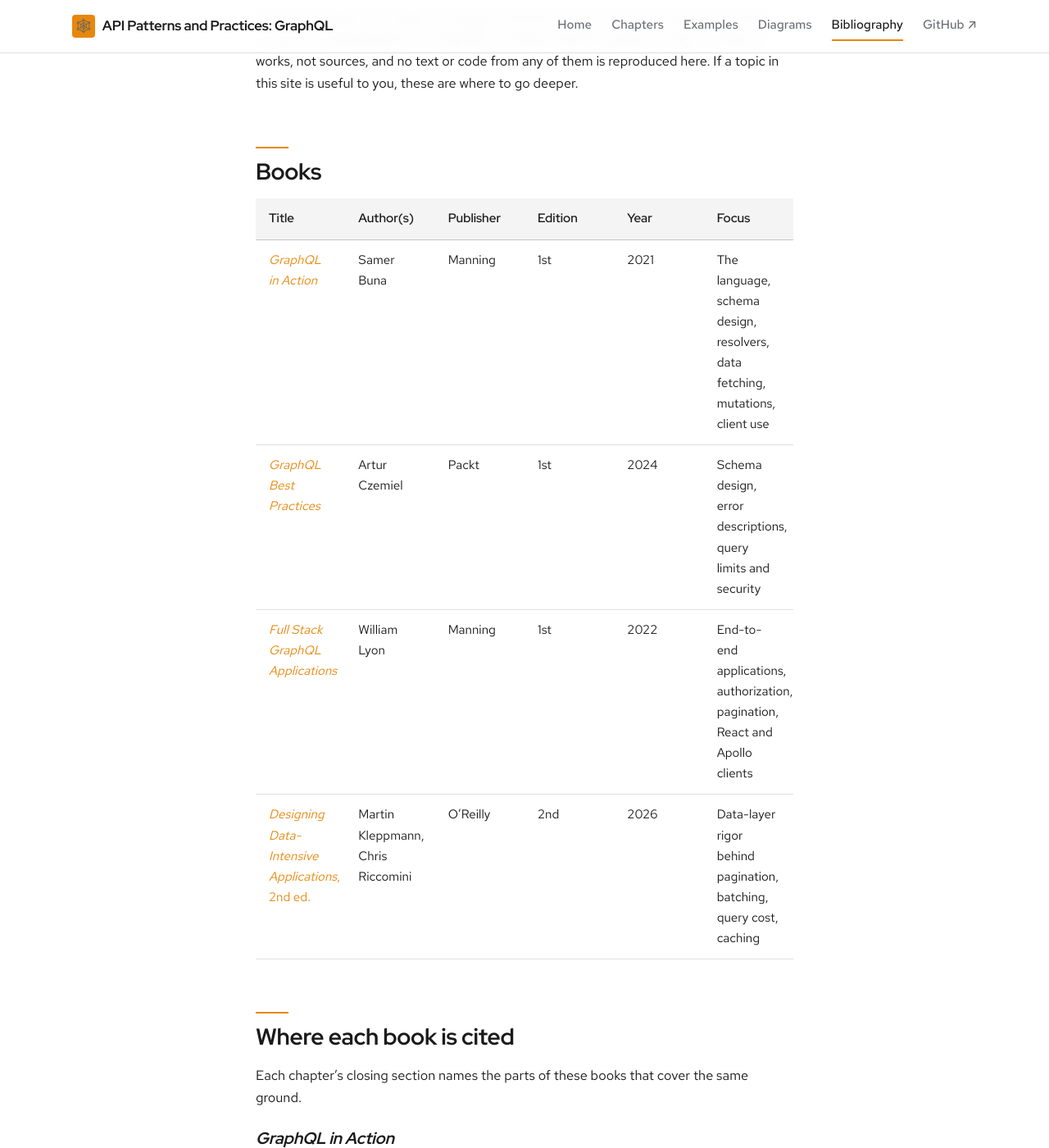
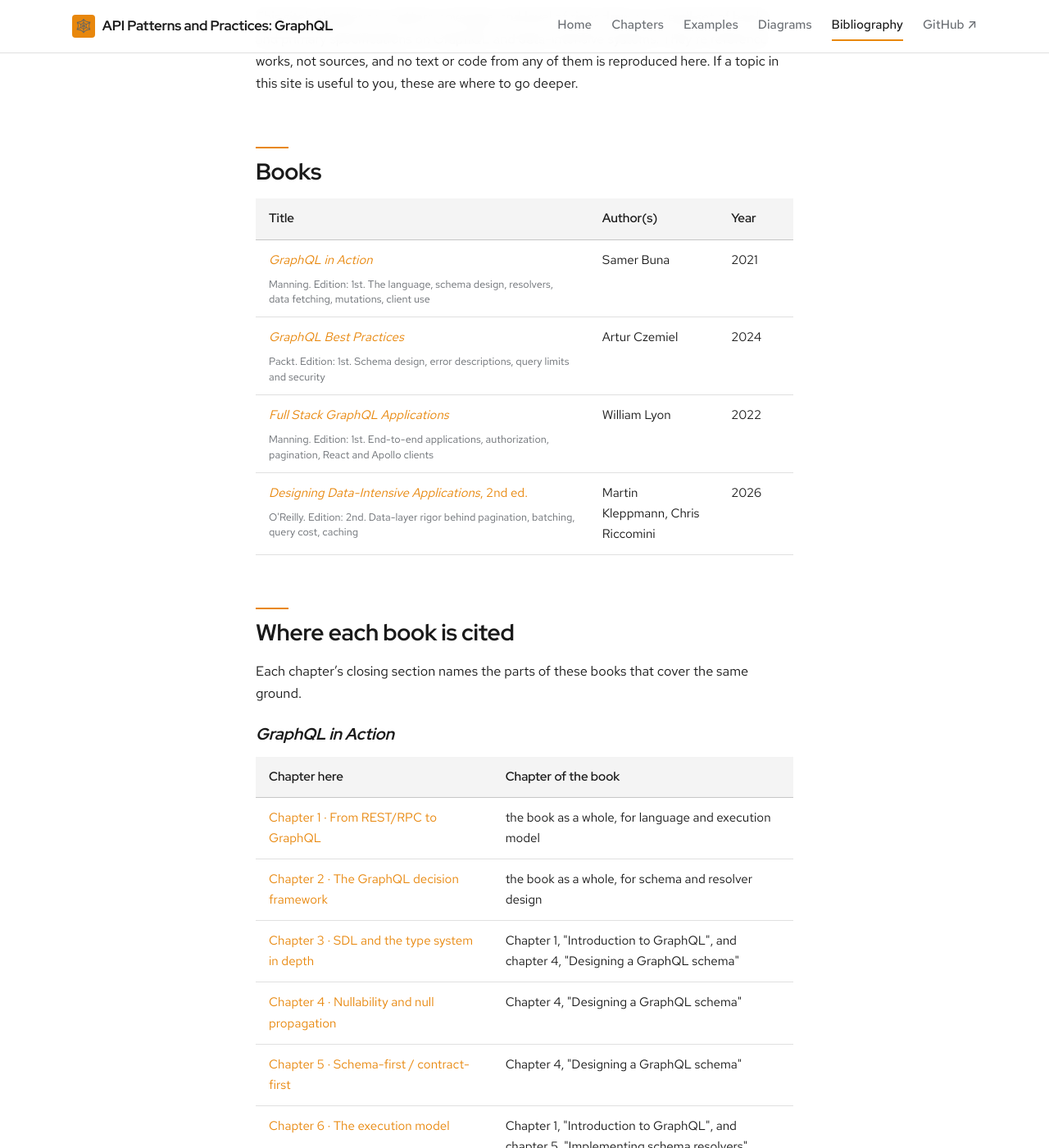
Before and after one commit to patterncatalyst/api-patterns-and-practices-graphql, a Jekyll site: the page built from bibliography.md, in a window 1280 px wide and 1400 px high, scrolled down 342 px. Shown: the whole window at 82% size. Built offline with Jekyll 4.4.1, drawn with Linux system fonts in a browser that asks for light colours; some web fonts are replaced; some of the changed text lies outside the part shown.

Commit message:
site: bibliography tables with explicit column widths (#15)
Markdown tables with five or six columns on the narrow page split into equal fixed columns, so titles, years and ISBNs wrapped mid-word. The tables are now HTML with colgroup widths: books keep Title, Author(s) and Year, with publisher and focus on a small line under the title; tables with a Link column link the first column instead.

```diff
--- a/assets/css/site.css
+++ b/assets/css/site.css
@@ -858,3 +858,9 @@ table :is(th, td) code {
 .codetabs-panel .highlight{ margin:0 !important; border-radius:0 !important; }
 /* graceful no-JS fallback: show every block, labelled nothing-lost */
 .no-js .codetabs{ display:none; }
+
+/* Bibliography: explicit column widths (colgroup) keep long titles and focus text readable */
+table.bib { table-layout: fixed; width: 100%; }
+table.bib td small { display: block; margin-top: .5rem; color: var(--ink-muted, #6a6e73); line-height: 1.45; }
+table.bib--books td:last-child { white-space: nowrap; }
+table.bib :is(th, td) code { white-space: normal; overflow-wrap: anywhere; }
--- a/bibliography.md
+++ b/bibliography.md
@@ -12,12 +12,16 @@ here. If a topic in this site is useful to you, these are where to go deeper.
 
 ## Books
 
-| Title | Author(s) | Publisher | Edition | Year | Focus |
-|---|---|---|---|---|---|
-| [*GraphQL in Action*](https://www.manning.com/books/graphql-in-action) | Samer Buna | Manning | 1st | 2021 | The language, schema design, resolvers, data fetching, mutations, client use |
-| [*GraphQL Best Practices*](https://www.packtpub.com/en-us/product/graphql-best-practices-9781835467145) | Artur Czemiel | Packt | 1st | 2024 | Schema design, error descriptions, query limits and security |
-| [*Full Stack GraphQL Applications*](https://www.manning.com/books/fullstack-graphql-applications) | William Lyon | Manning | 1st | 2022 | End-to-end applications, authorization, pagination, React and Apollo clients |
-| [*Designing Data-Intensive Applications*, 2nd ed.](https://www.oreilly.com/library/view/designing-data-intensive-applications/9781098119058/) | Martin Kleppmann, Chris Riccomini | O'Reilly | 2nd | 2026 | Data-layer rigor behind pagination, batching, query cost, caching |
+<table class="bib bib--books">
+  <colgroup><col style="width:62%"><col style="width:24%"><col style="width:14%"></colgroup>
+  <thead><tr><th>Title</th><th>Author(s)</th><th>Year</th></tr></thead>
+  <tbody>
+    <tr><td><a href="https://www.manning.com/books/graphql-in-action" rel="noopener"><em>GraphQL in Action</em></a><br><small>Manning. Edition: 1st. The language, schema design, resolvers, data fetching, mutations, client use</small></td><td>Samer Buna</td><td>2021</td></tr>
+    <tr><td><a href="https://www.packtpub.com/en-us/product/graphql-best-practices-9781835467145" rel="noopener"><em>GraphQL Best Practices</em></a><br><small>Packt. Edition: 1st. Schema design, error descriptions, query limits and security</small></td><td>Artur Czemiel</td><td>2024</td></tr>
+    <tr><td><a href="https://www.manning.com/books/fullstack-graphql-applications" rel="noopener"><em>Full Stack GraphQL Applications</em></a><br><small>Manning. Edition: 1st. End-to-end applications, authorization, pagination, React and Apollo clients</small></td><td>William Lyon</td><td>2022</td></tr>
+    <tr><td><a href="https://www.oreilly.com/library/view/designing-data-intensive-applications/9781098119058/" rel="noopener"><em>Designing Data-Intensive Applications</em>, 2nd ed.</a><br><small>O'Reilly. Edition: 2nd. Data-layer rigor behind pagination, batching, query cost, caching</small></td><td>Martin Kleppmann, Chris Riccomini</td><td>2026</td></tr>
+  </tbody>
+</table>
 
 ## Where each book is cited
 
@@ -25,64 +29,84 @@ Each chapter's closing section names the parts of these books that cover the sam
 
 ### *GraphQL in Action*
 
-| Chapter here | Chapter of the book |
-|---|---|
-| [Chapter 1 · From REST/RPC to GraphQL]({{ '/docs/01-from-rest-and-rpc-to-graphql/' | relative_url }}) | the book as a whole, for language and execution model |
-| [Chapter 2 · The GraphQL decision framework]({{ '/docs/02-graphql-decision-framework/' | relative_url }}) | the book as a whole, for schema and resolver design |
-| [Chapter 3 · SDL and the type system in depth]({{ '/docs/03-sdl-and-the-type-system/' | relative_url }}) | Chapter 1, "Introduction to GraphQL", and chapter 4, "Designing a GraphQL schema" |
-| [Chapter 4 · Nullability and null propagation]({{ '/docs/04-nullability-and-null-propagation/' | relative_url }}) | Chapter 4, "Designing a GraphQL schema" |
-| [Chapter 5 · Schema-first / contract-first]({{ '/docs/05-contract-first-schemas/' | relative_url }}) | Chapter 4, "Designing a GraphQL schema" |
-| [Chapter 6 · The execution model]({{ '/docs/06-the-execution-model/' | relative_url }}) | Chapter 1, "Introduction to GraphQL", and chapter 5, "Implementing schema resolvers" |
-| [Chapter 7 · Queries and resolvers]({{ '/docs/07-queries-and-resolvers/' | relative_url }}) | Chapter 3, "Customizing and organizing GraphQL operations", chapter 5, "Implementing schema resolvers", and chapter 6, "Working with database models and relations" |
-| [Chapter 8 · Mutations and input types]({{ '/docs/08-mutations-and-input-types/' | relative_url }}) | Chapter 8, "Implementing mutations" |
-| [Chapter 9 · Error handling]({{ '/docs/09-error-handling/' | relative_url }}) | Chapter 8, "Implementing mutations" |
-| [Chapter 10 · Schema design patterns]({{ '/docs/10-schema-design-patterns/' | relative_url }}) | Chapter 4, "Designing a GraphQL schema" |
-| [Chapter 13 · The N+1 problem and DataLoaders]({{ '/docs/13-n-plus-one-and-dataloaders/' | relative_url }}) | Chapter 7, "Optimizing data fetching" |
-| [Chapter 16 · Caching]({{ '/docs/16-caching/' | relative_url }}) | Chapter 7, "Optimizing data fetching" |
-| [Chapter 22 · Client integration]({{ '/docs/22-client-integration/' | relative_url }}) | the book as a whole, for consuming a GraphQL API from a client |
+<table class="bib">
+  <colgroup><col style="width:44%"><col style="width:56%"></colgroup>
+  <thead><tr><th>Chapter here</th><th>Chapter of the book</th></tr></thead>
+  <tbody>
+    <tr><td><a href="{{ '/docs/01-from-rest-and-rpc-to-graphql/' | relative_url }}" rel="noopener">Chapter 1 · From REST/RPC to GraphQL</a></td><td>the book as a whole, for language and execution model</td></tr>
+    <tr><td><a href="{{ '/docs/02-graphql-decision-framework/' | relative_url }}" rel="noopener">Chapter 2 · The GraphQL decision framework</a></td><td>the book as a whole, for schema and resolver design</td></tr>
+    <tr><td><a href="{{ '/docs/03-sdl-and-the-type-system/' | relative_url }}" rel="noopener">Chapter 3 · SDL and the type system in depth</a></td><td>Chapter 1, "Introduction to GraphQL", and chapter 4, "Designing a GraphQL schema"</td></tr>
+    <tr><td><a href="{{ '/docs/04-nullability-and-null-propagation/' | relative_url }}" rel="noopener">Chapter 4 · Nullability and null propagation</a></td><td>Chapter 4, "Designing a GraphQL schema"</td></tr>
+    <tr><td><a href="{{ '/docs/05-contract-first-schemas/' | relative_url }}" rel="noopener">Chapter 5 · Schema-first / contract-first</a></td><td>Chapter 4, "Designing a GraphQL schema"</td></tr>
+    <tr><td><a href="{{ '/docs/06-the-execution-model/' | relative_url }}" rel="noopener">Chapter 6 · The execution model</a></td><td>Chapter 1, "Introduction to GraphQL", and chapter 5, "Implementing schema resolvers"</td></tr>
+    <tr><td><a href="{{ '/docs/07-queries-and-resolvers/' | relative_url }}" rel="noopener">Chapter 7 · Queries and resolvers</a></td><td>Chapter 3, "Customizing and organizing GraphQL operations", chapter 5, "Implementing schema resolvers", and chapter 6, "Working with database models and relations"</td></tr>
+    <tr><td><a href="{{ '/docs/08-mutations-and-input-types/' | relative_url }}" rel="noopener">Chapter 8 · Mutations and input types</a></td><td>Chapter 8, "Implementing mutations"</td></tr>
+    <tr><td><a href="{{ '/docs/09-error-handling/' | relative_url }}" rel="noopener">Chapter 9 · Error handling</a></td><td>Chapter 8, "Implementing mutations"</td></tr>
+    <tr><td><a href="{{ '/docs/10-schema-design-patterns/' | relative_url }}" rel="noopener">Chapter 10 · Schema design patterns</a></td><td>Chapter 4, "Designing a GraphQL schema"</td></tr>
+    <tr><td><a href="{{ '/docs/13-n-plus-one-and-dataloaders/' | relative_url }}" rel="noopener">Chapter 13 · The N+1 problem and DataLoaders</a></td><td>Chapter 7, "Optimizing data fetching"</td></tr>
+    <tr><td><a href="{{ '/docs/16-caching/' | relative_url }}" rel="noopener">Chapter 16 · Caching</a></td><td>Chapter 7, "Optimizing data fetching"</td></tr>
+    <tr><td><a href="{{ '/docs/22-client-integration/' | relative_url }}" rel="noopener">Chapter 22 · Client integration</a></td><td>the book as a whole, for consuming a GraphQL API from a client</td></tr>
+  </tbody>
+</table>
 
 ### *GraphQL Best Practices*
 
-| Chapter here | Chapter of the book |
-|---|---|
-| [Chapter 9 · Error handling]({{ '/docs/09-error-handling/' | relative_url }}) | the book as a whole, for error descriptions |
-| [Chapter 10 · Schema design patterns]({{ '/docs/10-schema-design-patterns/' | relative_url }}) | the book as a whole, for naming, enums, interfaces and pagination |
-| [Chapter 11 · Evolution and versioning]({{ '/docs/11-evolution-and-versioning/' | relative_url }}) | the book as a whole, for schema design |
-| [Chapter 14 · Depth limits and query cost analysis]({{ '/docs/14-depth-limits-and-query-cost/' | relative_url }}) | the book as a whole, for query limits |
-| [Chapter 17 · Transport security and introspection control]({{ '/docs/17-transport-security-and-introspection/' | relative_url }}) | the book as a whole, for attacks on GraphQL servers and schema design for security |
+<table class="bib">
+  <colgroup><col style="width:47%"><col style="width:53%"></colgroup>
+  <thead><tr><th>Chapter here</th><th>Chapter of the book</th></tr></thead>
+  <tbody>
+    <tr><td><a href="{{ '/docs/09-error-handling/' | relative_url }}" rel="noopener">Chapter 9 · Error handling</a></td><td>the book as a whole, for error descriptions</td></tr>
+    <tr><td><a href="{{ '/docs/10-schema-design-patterns/' | relative_url }}" rel="noopener">Chapter 10 · Schema design patterns</a></td><td>the book as a whole, for naming, enums, interfaces and pagination</td></tr>
+    <tr><td><a href="{{ '/docs/11-evolution-and-versioning/' | relative_url }}" rel="noopener">Chapter 11 · Evolution and versioning</a></td><td>the book as a whole, for schema design</td></tr>
+    <tr><td><a href="{{ '/docs/14-depth-limits-and-query-cost/' | relative_url }}" rel="noopener">Chapter 14 · Depth limits and query cost analysis</a></td><td>the book as a whole, for query limits</td></tr>
+    <tr><td><a href="{{ '/docs/17-transport-security-and-introspection/' | relative_url }}" rel="noopener">Chapter 17 · Transport security and introspection control</a></td><td>the book as a whole, for attacks on GraphQL servers and schema design for security</td></tr>
+  </tbody>
+</table>
 
 ### *Full Stack GraphQL Applications*
 
-| Chapter here | Chapter of the book |
-|---|---|
-| [Chapter 1 · From REST/RPC to GraphQL]({{ '/docs/01-from-rest-and-rpc-to-graphql/' | relative_url }}) | the book as a whole, for the end-to-end application view |
-| [Chapter 2 · The GraphQL decision framework]({{ '/docs/02-graphql-decision-framework/' | relative_url }}) | the book as a whole, for clients and authorization |
-| [Chapter 12 · Connections and pagination]({{ '/docs/12-connections-and-pagination/' | relative_url }}) | Chapter 9, "Advanced GraphQL considerations" |
-| [Chapter 18 · AuthN and AuthZ]({{ '/docs/18-authn-and-authz/' | relative_url }}) | Chapter 7, "Adding authorization and authentication" |
-| [Chapter 22 · Client integration]({{ '/docs/22-client-integration/' | relative_url }}) | the book as a whole, for a React client on Apollo Client |
-| [Chapter 27 · The final project]({{ '/docs/27-the-final-project/' | relative_url }}) | Chapter 7, "Adding authorization and authentication", and chapter 9, "Advanced GraphQL considerations" |
+<table class="bib">
+  <colgroup><col style="width:43%"><col style="width:57%"></colgroup>
+  <thead><tr><th>Chapter here</th><th>Chapter of the book</th></tr></thead>
+  <tbody>
+    <tr><td><a href="{{ '/docs/01-from-rest-and-rpc-to-graphql/' | relative_url }}" rel="noopener">Chapter 1 · From REST/RPC to GraphQL</a></td><td>the book as a whole, for the end-to-end application view</td></tr>
+    <tr><td><a href="{{ '/docs/02-graphql-decision-framework/' | relative_url }}" rel="noopener">Chapter 2 · The GraphQL decision framework</a></td><td>the book as a whole, for clients and authorization</td></tr>
+    <tr><td><a href="{{ '/docs/12-connections-and-pagination/' | relative_url }}" rel="noopener">Chapter 12 · Connections and pagination</a></td><td>Chapter 9, "Advanced GraphQL considerations"</td></tr>
+    <tr><td><a href="{{ '/docs/18-authn-and-authz/' | relative_url }}" rel="noopener">Chapter 18 · AuthN and AuthZ</a></td><td>Chapter 7, "Adding authorization and authentication"</td></tr>
+    <tr><td><a href="{{ '/docs/22-client-integration/' | relative_url }}" rel="noopener">Chapter 22 · Client integration</a></td><td>the book as a whole, for a React client on Apollo Client</td></tr>
+    <tr><td><a href="{{ '/docs/27-the-final-project/' | relative_url }}" rel="noopener">Chapter 27 · The final project</a></td><td>Chapter 7, "Adding authorization and authentication", and chapter 9, "Advanced GraphQL considerations"</td></tr>
+  </tbody>
+</table>
 
 ### *Designing Data-Intensive Applications*, 2nd edition
 
-| Chapter here | Chapter of the book |
-|---|---|
-| [Chapter 11 · Evolution and versioning]({{ '/docs/11-evolution-and-versioning/' | relative_url }}) | the book as a whole, for backward and forward compatibility |
-| [Chapter 12 · Connections and pagination]({{ '/docs/12-connections-and-pagination/' | relative_url }}) | the book as a whole, for ordered indexes and range scans |
-| [Chapter 13 · The N+1 problem and DataLoaders]({{ '/docs/13-n-plus-one-and-dataloaders/' | relative_url }}) | the book as a whole, for tail latency from fanning one request out to backend calls |
-| [Chapter 14 · Depth limits and query cost analysis]({{ '/docs/14-depth-limits-and-query-cost/' | relative_url }}) | the book as a whole, for load, response-time percentiles and tail latency |
-| [Chapter 16 · Caching]({{ '/docs/16-caching/' | relative_url }}) | the book as a whole, for systems of record and derived data |
+<table class="bib">
+  <colgroup><col style="width:43%"><col style="width:57%"></colgroup>
+  <thead><tr><th>Chapter here</th><th>Chapter of the book</th></tr></thead>
+  <tbody>
+    <tr><td><a href="{{ '/docs/11-evolution-and-versioning/' | relative_url }}" rel="noopener">Chapter 11 · Evolution and versioning</a></td><td>the book as a whole, for backward and forward compatibility</td></tr>
+    <tr><td><a href="{{ '/docs/12-connections-and-pagination/' | relative_url }}" rel="noopener">Chapter 12 · Connections and pagination</a></td><td>the book as a whole, for ordered indexes and range scans</td></tr>
+    <tr><td><a href="{{ '/docs/13-n-plus-one-and-dataloaders/' | relative_url }}" rel="noopener">Chapter 13 · The N+1 problem and DataLoaders</a></td><td>the book as a whole, for tail latency from fanning one request out to backend calls</td></tr>
+    <tr><td><a href="{{ '/docs/14-depth-limits-and-query-cost/' | relative_url }}" rel="noopener">Chapter 14 · Depth limits and query cost analysis</a></td><td>the book as a whole, for load, response-time percentiles and tail latency</td></tr>
+    <tr><td><a href="{{ '/docs/16-caching/' | relative_url }}" rel="noopener">Chapter 16 · Caching</a></td><td>the book as a whole, for systems of record and derived data</td></tr>
+  </tbody>
+</table>
 
 ## Specifications and primary docs
 
-| Title | Author(s) | Focus |
-|---|---|---|
-| [GraphQL specification](https://spec.graphql.org/) | GraphQL Foundation | Type system, validation, execution, response format |
-| [GraphQL over HTTP](https://http-spec.graphql.org/draft/) | GraphQL Foundation (working draft) | Request encoding, GET vs POST, media types, status codes |
-| [GraphQL Cursor Connections](https://relay.dev/graphql/connections.htm) | Relay | Connection, edge, and `PageInfo` shapes for pagination |
-| [Quarkus SmallRye GraphQL guide](https://quarkus.io/guides/smallrye-graphql) | Quarkus | `quarkus-smallrye-graphql` specifics for the Quarkus stack |
-| [Strawberry documentation](https://strawberry.rocks/docs) | Strawberry | Code-first schemas and the FastAPI integration for the Python stack |
-| [GraphQL Inspector](https://the-guild.dev/graphql/inspector/docs) | The Guild | Schema diffing and the breaking-change gate |
-| [GraphQL ESLint](https://the-guild.dev/graphql/eslint/docs) | The Guild | Schema linting rules for the canonical SDL |
+<table class="bib">
+  <colgroup><col style="width:30%"><col style="width:23%"><col style="width:47%"></colgroup>
+  <thead><tr><th>Title</th><th>Author(s)</th><th>Focus</th></tr></thead>
+  <tbody>
+    <tr><td><a href="https://spec.graphql.org/" rel="noopener">GraphQL specification</a></td><td>GraphQL Foundation</td><td>Type system, validation, execution, response format</td></tr>
+    <tr><td><a href="https://http-spec.graphql.org/draft/" rel="noopener">GraphQL over HTTP</a></td><td>GraphQL Foundation (working draft)</td><td>Request encoding, GET vs POST, media types, status codes</td></tr>
+    <tr><td><a href="https://relay.dev/graphql/connections.htm" rel="noopener">GraphQL Cursor Connections</a></td><td>Relay</td><td>Connection, edge, and <code>PageInfo</code> shapes for pagination</td></tr>
+    <tr><td><a href="https://quarkus.io/guides/smallrye-graphql" rel="noopener">Quarkus SmallRye GraphQL guide</a></td><td>Quarkus</td><td><code>quarkus-smallrye-graphql</code> specifics for the Quarkus stack</td></tr>
+    <tr><td><a href="https://strawberry.rocks/docs" rel="noopener">Strawberry documentation</a></td><td>Strawberry</td><td>Code-first schemas and the FastAPI integration for the Python stack</td></tr>
+    <tr><td><a href="https://the-guild.dev/graphql/inspector/docs" rel="noopener">GraphQL Inspector</a></td><td>The Guild</td><td>Schema diffing and the breaking-change gate</td></tr>
+    <tr><td><a href="https://the-guild.dev/graphql/eslint/docs" rel="noopener">GraphQL ESLint</a></td><td>The Guild</td><td>Schema linting rules for the canonical SDL</td></tr>
+  </tbody>
+</table>
 
 These titles inform this site's coverage and rigor only; nothing in these chapters
 or the runnable examples copies text or code from them.
```
